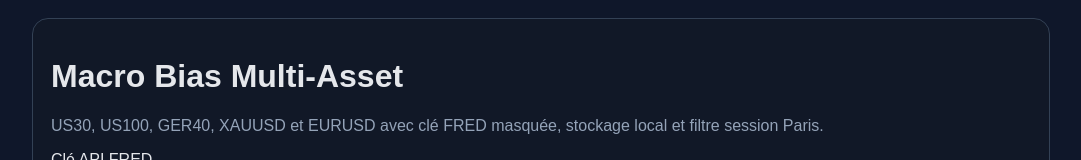
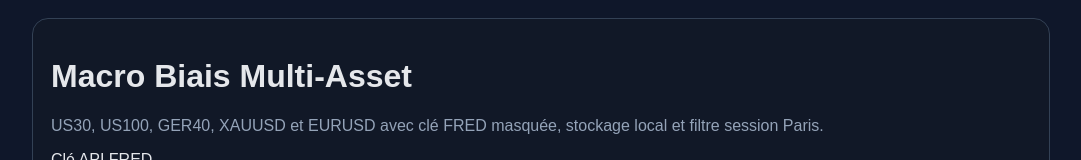
Before and after one commit to playtam29/Biaisus30, a website: page index.html in a window 1280 px wide. Shown: the top 160 px of the page, without its empty margins (99-1180 px from the left). Drawn offline with Linux system fonts and the light colour scheme.

Commit message:
Update index.html

```diff
--- a/index.html
+++ b/index.html
@@ -22,7 +22,7 @@
 </head>
 <body>
   <div class="card">
-    <h1>Macro Bias Multi-Asset</h1>
+    <h1>Macro Biais Multi-Asset</h1>
     <p class="muted">US30, US100, GER40, XAUUSD et EURUSD avec clé FRED masquée, stockage local et filtre session Paris.</p>
 
     <label for="apiKey">Clé API FRED</label>
```
